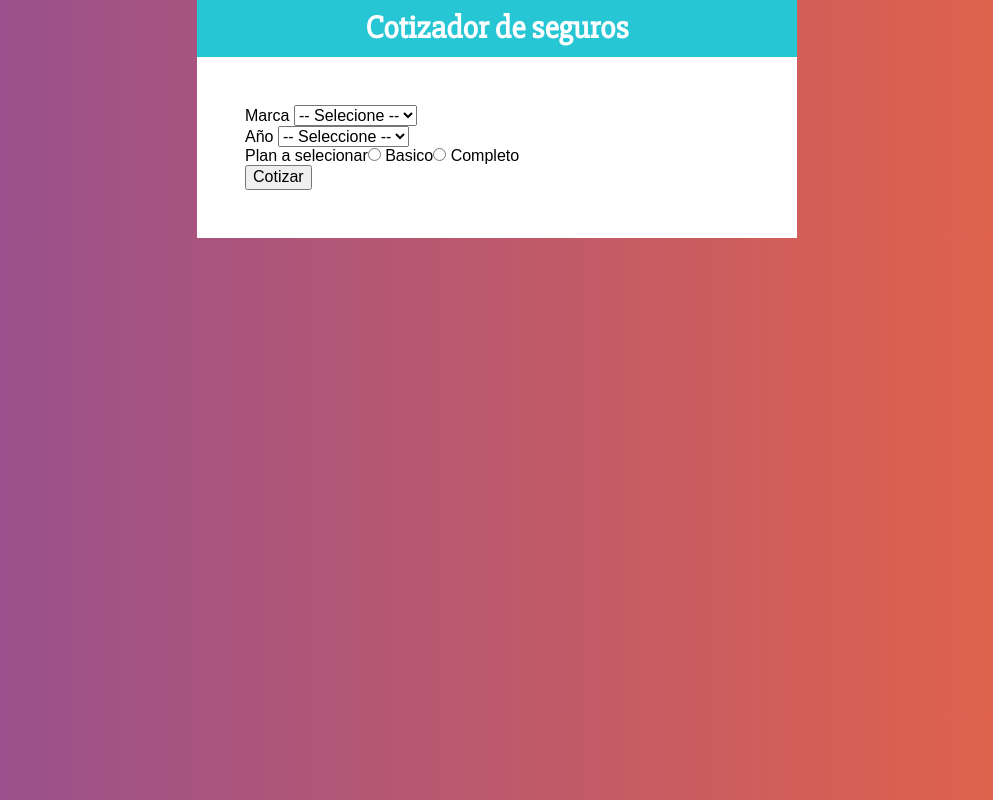
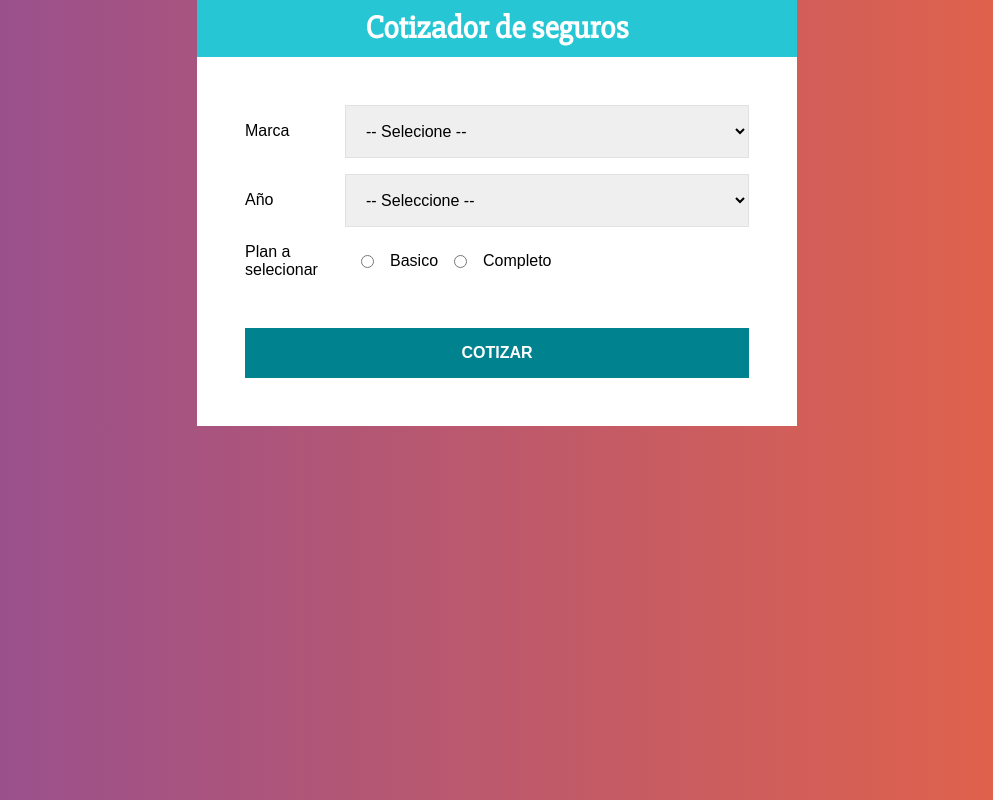
Before and after one commit to mrdebugcode/quote_project, a React (Create React App) app: page / in a window 1280 px wide. Shown: the whole page, without its empty margins (143-1136 px from the left). Built offline with nearby package versions, Linux system fonts and the light colour scheme.

Commit message:
Se agregaron los estilos CSS atravez de los Styled Components al componente Formulario

```diff
--- a/src/components/Formulario.js
+++ b/src/components/Formulario.js
@@ -1,21 +1,64 @@
 import React from 'react';
+import styled from '@emotion/styled';
+
+//=================== STYLED COMPONENTS ========================================
+const Campo = styled.div`
+    display: flex;
+    margin-bottom: 1rem;
+    align-items: center
+`;
+
+const Label = styled.label`
+    flex: 0 0 100px;
+`;
+
+const Select = styled.select`
+    display: block;
+    width: 100%;
+    padding: 1rem;
+    border: 1px solid #e1e1e1;
+    --webkit-appearance: none;
+`;
+
+const InputRadio = styled.input`
+    margin: 0 1rem;
+`;
+
+const Boton = styled.button`
+    background-color: #00838F;
+    font-size: 16px;
+    width: 100%;
+    padding: 1rem;
+    color: #ffffff;
+    text-transform: uppercase;
+    font-weight: bold;
+    border: none;
+    transition: background-color .3s ease;
+    margin-top: 2rem;
+
+    &:hover{
+        background-color: #26C6D4;
+        cursor: pointer;
+    }
+`;
+//================= STYLED COMPONENTS =======================================
 
 const Formulario = () => {
     return (
         <form>
-            <div>
-                <label>Marca </label>
-                <select>
+            <Campo>
+                <Label>Marca </Label>
+                <Select>
                     <option value="">-- Selecione --</option>
                     <option value="americano">Ámericano</option>
                     <option value="europeo">Europeo</option>
                     <option value="asiatico">Asiatico</option>
-                </select>
-            </div>
+                </Select>
+            </Campo>
 
-            <div>
-                <label>Año </label>
-                <select>
+            <Campo>
+                <Label>Año </Label>
+                <Select>
                     <option value="">-- Seleccione --</option>
                     <option value="2021">2021</option>
                     <option value="2020">2020</option>
@@ -27,25 +70,25 @@ const Formulario = () => {
                     <option value="2014">2014</option>
                     <option value="2013">2013</option>
                     <option value="2012">2012</option>
-                </select>
-            </div>
+                </Select>
+            </Campo>
 
-            <div>
-                <label>Plan a selecionar</label>
-                <input
+            <Campo>
+                <Label>Plan a selecionar</Label>
+                <InputRadio
                     type="radio"
                     name="plan"
                     value="basico"
                 /> Basico
 
-                <input
+                <InputRadio
                     type="radio"
                     name="plan"
                     value="completo"
                 /> Completo
-            </div>
+            </Campo>
 
-            <button type="button">Cotizar</button>
+            <Boton type="button">Cotizar</Boton>
         </form>
      );
 }
```
